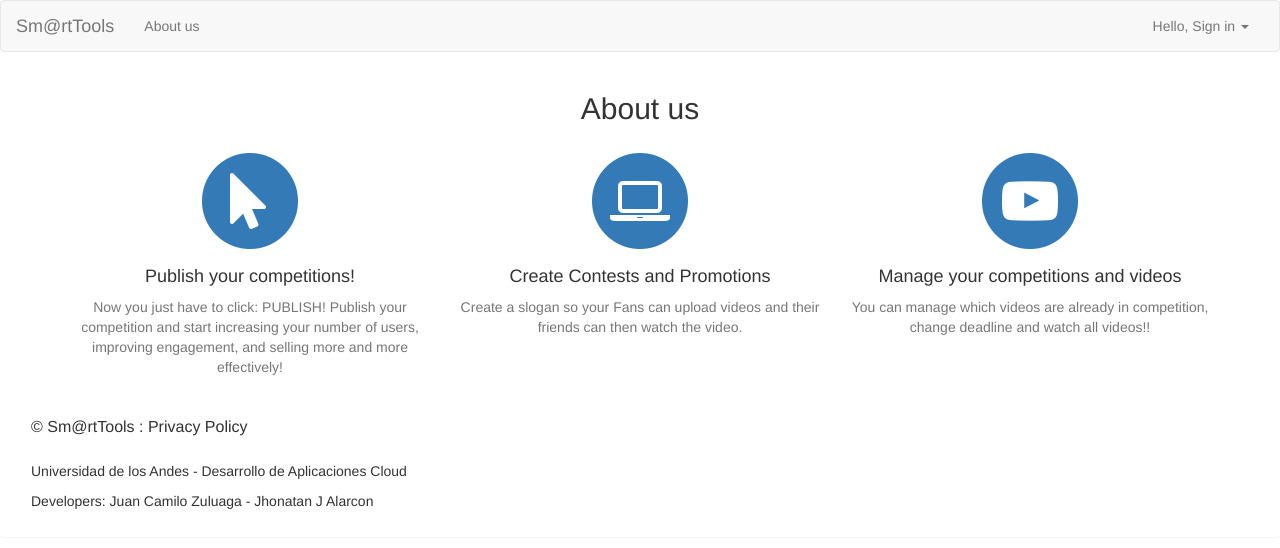
After one commit to jhonatan89/smartools-backup-, a Django app: template cloudProject/templates/Home/about_us.html in a window 1280 px wide. The commit adds this page. Shown: the top 548 px of the page. Run offline with Django 3.2, Linux system fonts and the light colour scheme; the template is opened without the code that fills it, so the values that code supplies are empty; parts of the project's set-up code (start-up, migrations or seed data) failed here and were passed over; some libraries are stand-ins or nearby versions.

Commit message:
Se crea el about para el SaaS Correcciones varias

```diff
--- a/cloudProject/applications/Home/urls.py
+++ b/cloudProject/applications/Home/urls.py
@@ -2,5 +2,6 @@ from django.conf.urls import url, patterns
 
 urlpatterns = patterns('cloudProject.applications.Home.views',
       url(r'^$', 'index', name='init'),
+      url(r'^about_us$', 'about_us', name='about_us'),
       url(r'^forbidden$', 'forbidden', name='forbidden'),
 )
--- a/cloudProject/applications/Home/views.py
+++ b/cloudProject/applications/Home/views.py
@@ -7,3 +7,6 @@ def index(request):
 
 def forbidden(request):
     return render_to_response('Home/index.html', context=RequestContext(request))
+
+def about_us(request):
+    return render_to_response('Home/about_us.html', context=RequestContext(request))
--- a/cloudProject/applications/Video/forms.py
+++ b/cloudProject/applications/Video/forms.py
@@ -13,7 +13,7 @@ class UploadVideo(django.forms.Form):
     def clean(self):
         cleaned_data = self.cleaned_data
         file = cleaned_data.get("originalVideoPath")
-        file_exts = ('.ogg', '.avi',)
+        file_exts = ('.ogg', '.3gpp', '.mp4')
 
         if file is None:
             raise django.forms.ValidationError('Please select file first ')
--- a/cloudProject/templates/Competition/index.html
+++ b/cloudProject/templates/Competition/index.html
@@ -70,7 +70,7 @@
                     <div class="pagination">
                                 <span class="step-links">
                                     {% if competitions.has_previous %}
-                                        <a href="?page={{ contacts.previous_page_number }}">previous</a>
+                                        <a href="?page={{ competitions.previous_page_number }}">previous</a>
                                     {% endif %}
 
                                     <span class="current">
--- a/cloudProject/templates/Competition/list_public_videos.html
+++ b/cloudProject/templates/Competition/list_public_videos.html
@@ -39,15 +39,15 @@
 <div class="pagination">
     <span class="step-links">
         {% if videos.has_previous %}
-            <a href="?page={{ videos.previous_page_number }}">previous</a>
+            <a href="?page={{ videos.previous_page_number }}"> Previous</a>
         {% endif %}
 
         <span class="current">
             Page {{ videos.number }} of {{ videos.paginator.num_pages }}.
         </span>
 
-        {% if contacts.has_next %}
-            <a href="?page={{ videos.next_page_number }}">next</a>
+        {% if videos.has_next %}
+            <a href="?page={{ videos.next_page_number }}"> Next</a>
         {% endif %}
     </span>
 </div>
--- /dev/null
+++ b/cloudProject/templates/Home/about_us.html
@@ -0,0 +1,38 @@
+{% extends 'base.html'%}
+{% load staticfiles %}
+{% block content %}
+
+            <div class="row">
+                <div class="col-lg-12 text-center">
+                    <h2 class="section-heading">About us</h2>
+                    <h3 class="section-subheading text-muted"></h3>
+                </div>
+            </div>
+            <div class="row text-center">
+                <div class="col-md-4">
+                    <span class="fa-stack fa-4x">
+                        <i class="fa fa-circle fa-stack-2x text-primary"></i>
+                        <i class="fa fa-mouse-pointer fa-stack-1x fa-inverse"></i>
+                    </span>
+                    <h4 class="service-heading">Publish your competitions!</h4>
+                    <p class="text-muted">Now you just have to click: PUBLISH! Publish your competition and start increasing your number of users, improving engagement, and selling more and more effectively!</p>
+                </div>
+                <div class="col-md-4">
+                    <span class="fa-stack fa-4x">
+                        <i class="fa fa-circle fa-stack-2x text-primary"></i>
+                        <i class="fa fa-laptop fa-stack-1x fa-inverse"></i>
+                    </span>
+                    <h4 class="service-heading">Create Contests and Promotions</h4>
+                    <p class="text-muted">Create a slogan so your Fans can upload videos and their friends can then watch the video.</p>
+                </div>
+                <div class="col-md-4">
+                    <span class="fa-stack fa-4x">
+                        <i class="fa fa-circle fa-stack-2x text-primary"></i>
+                        <i class="fa fa-youtube-play fa-stack-1x fa-inverse"></i>
+                    </span>
+                    <h4 class="service-heading">Manage your competitions and videos</h4>
+                    <p class="text-muted">You can manage which videos are already in competition, change deadline and watch all videos!! </p>
+                </div>
+            </div>
+
+{% endblock %}
--- a/cloudProject/templates/base.html
+++ b/cloudProject/templates/base.html
@@ -11,6 +11,7 @@
     <script src="{% static 'js/formvalidator.js' %}"></script>
     <script src="{% static 'js/account.js' %}"></script>
     <script src="{% static 'js/video.js' %}"></script>
+    <link rel="stylesheet" href="https://maxcdn.bootstrapcdn.com/font-awesome/4.4.0/css/font-awesome.min.css">
     <script type="text/javascript">
 $(document).ready(function(){
 	$("#myModal").on('show.bs.modal', function(event){
@@ -51,16 +52,16 @@ $(document).ready(function(){
                 <li class="active"><a href="/competitions">My Competitions <span class="sr-only">(current)</span></a>
                 </li>
                 {% endif %}
-                <li><a href="/">About us</a></li>
+                <li><a href="/about_us">About us</a></li>
             </ul>
-            <form class="navbar-form navbar-left" role="search">
-                <div class="form-group">
-                    <input type="text" class="form-control" placeholder="Search">
-                </div>
-                <button type="submit" class="btn btn-default">Submit</button>
-            </form>
+            <!--<form class="navbar-form navbar-left" role="search">-->
+                <!--<div class="form-group">-->
+                    <!--<input type="text" class="form-control" placeholder="Search">-->
+                <!--</div>-->
+                <!--<button type="submit" class="btn btn-default">Submit</button>-->
+            <!--</form>-->
             <ul class="nav navbar-nav navbar-right">
-                <li><a href="#">Link</a></li>
+                <!--<li><a href="#">Link</a></li>-->
                 <li class="dropdown">
                     {% if user.is_authenticated %}
                     <a href="#" class="dropdown-toggle" data-toggle="dropdown" role="button" aria-haspopup="true"
--- a/cloudProject/urls.py
+++ b/cloudProject/urls.py
@@ -7,7 +7,7 @@ urlpatterns = [
     # url(r'^blog/', include('blog.urls')),
 
     url(r'^admin/', include(admin.site.urls)),
-    url(r'^$', include('cloudProject.applications.Home.urls')),
+    url(r'^', include('cloudProject.applications.Home.urls')),
     url(r'^account/', include('cloudProject.applications.Account.urls')),
     url(r'^competitions/', include('cloudProject.applications.Competition.urls')),
 ]
```
